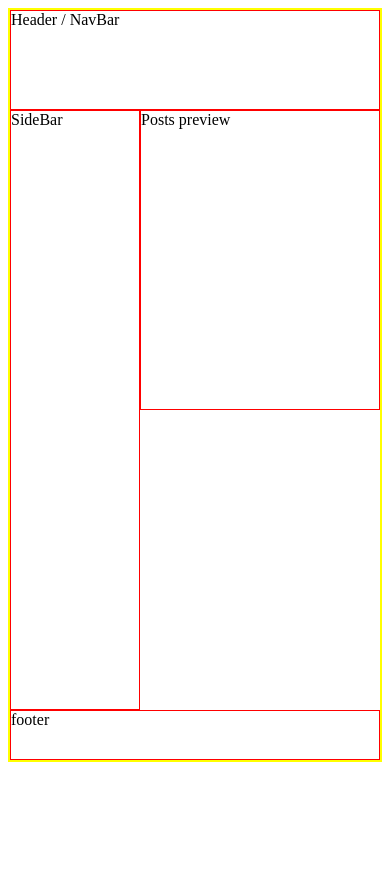
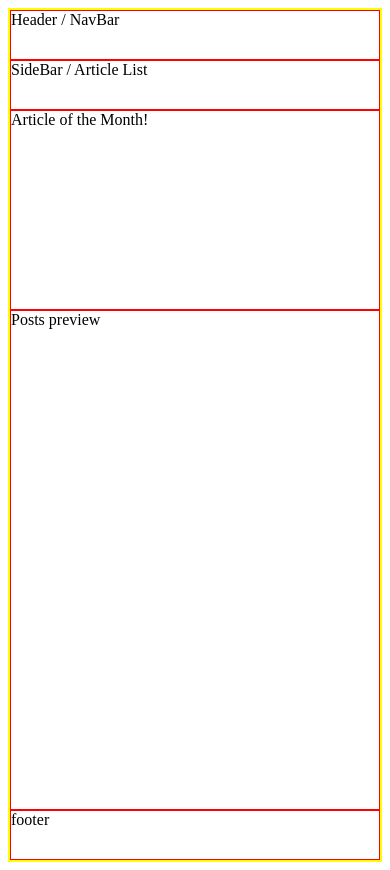
Before and after one commit to koziel101/Udacity-Front-End-Web-Developer, a plain HTML site: page Project 1 CSS and HTML/index.html in a window 390 px wide. Before the commit the page ends 844 px from the top, so only its background shows below. Drawn offline with Linux system fonts and the light colour scheme.

Commit message:
Updating layout and adding web and mobile styles

```diff
--- a/Project 1 CSS and HTML/CSS/index.css
+++ b/Project 1 CSS and HTML/CSS/index.css
@@ -1,11 +1,12 @@
 .mainContainer{
     display:grid;
-    grid-template-columns: 30px 100px;
-    grid-template-rows: 100px 300px 300px 50px;
-    grid-template-areas :
-      "hd hd hd hd hd hd"
-      "sd sd mn mn mn mn"
-      "sd sd tt tt tt tt"
+    grid-template-columns: auto;
+    grid-template-rows: 50px 50px 200px 500px 50px;
+    grid-template-areas:
+      "nb nb nb nb nb nb"
+      "al al al al al al"
+      "am am am am am am"
+      "mn mn mn mn mn mn"
       "ft ft ft ft ft ft";
     border: 2px solid yellow;
 }
@@ -14,10 +15,13 @@
     border: 1px solid red;
 }
 #navBar{
-grid-area: hd;
+grid-area: nb;
 }
-#sideBar{
-grid-area: sd;
+#articleList{
+grid-area: al;
+}
+#articleMonth{
+grid-area: am;
 }
 #postsPreview{
 grid-area: mn;
@@ -25,3 +29,17 @@ grid-area: mn;
 #footer{
 grid-area: ft;
 }
+
+@media(min-width:700px){
+    .mainContainer{
+        display:grid;
+        grid-template-columns: 30px 100px;
+        grid-template-rows: 100px 300px 300px 50px;
+        grid-template-areas:
+        "nb nb nb nb nb nb"
+        "al al am am am am"
+        "al al mn mn mn mn"
+        "ft ft ft ft ft ft";
+        border: 2px solid yellow;
+    }
+}
--- a/Project 1 CSS and HTML/index.html
+++ b/Project 1 CSS and HTML/index.html
@@ -8,7 +8,8 @@
 <body>
     <div class="mainContainer">
         <div id="navBar" class="box" >Header / NavBar</div>
-        <div id="sideBar" class="box">SideBar</div>
+        <div id="articleList" class="box">SideBar / Article List</div>
+        <div id="articleMonth" class="box">Article of the Month!</div>
         <div id="postsPreview" class="box">Posts preview</div>
         <div id="footer" class="box">footer</div>
     </div>
```
Also changed, not shown: Project 1 CSS and HTML/Mobile and Web Layout.png (added).
